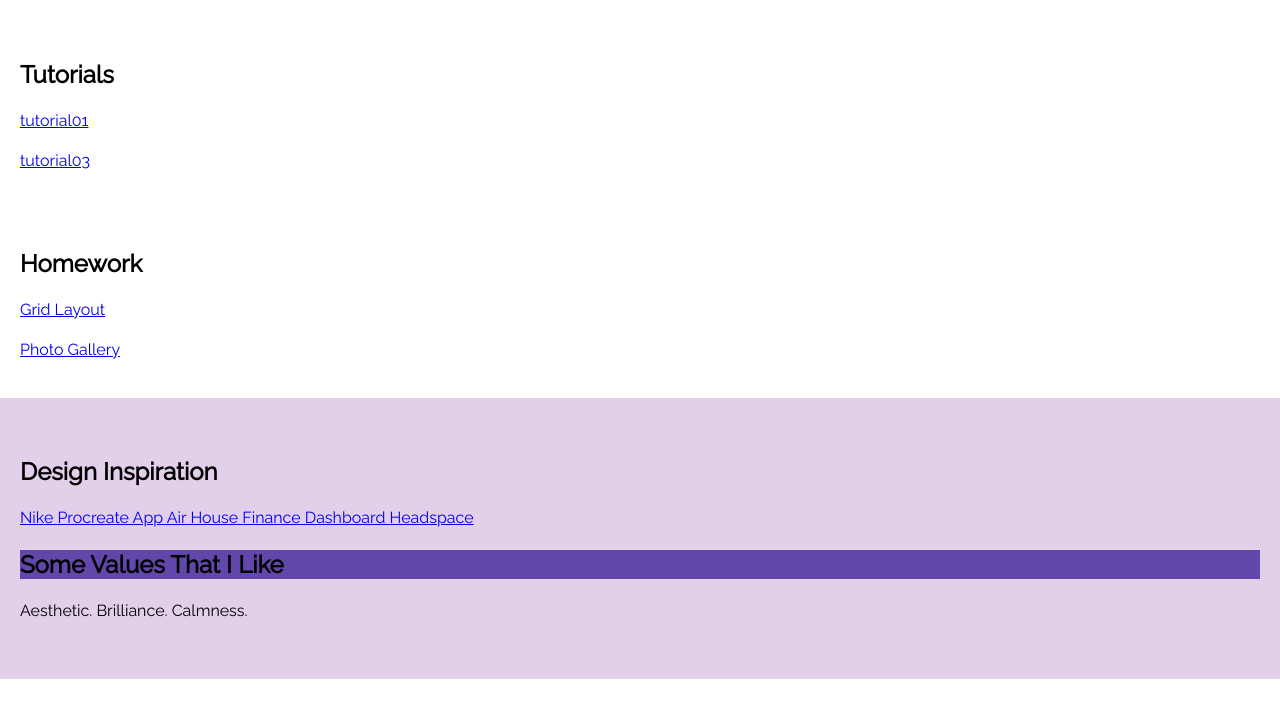
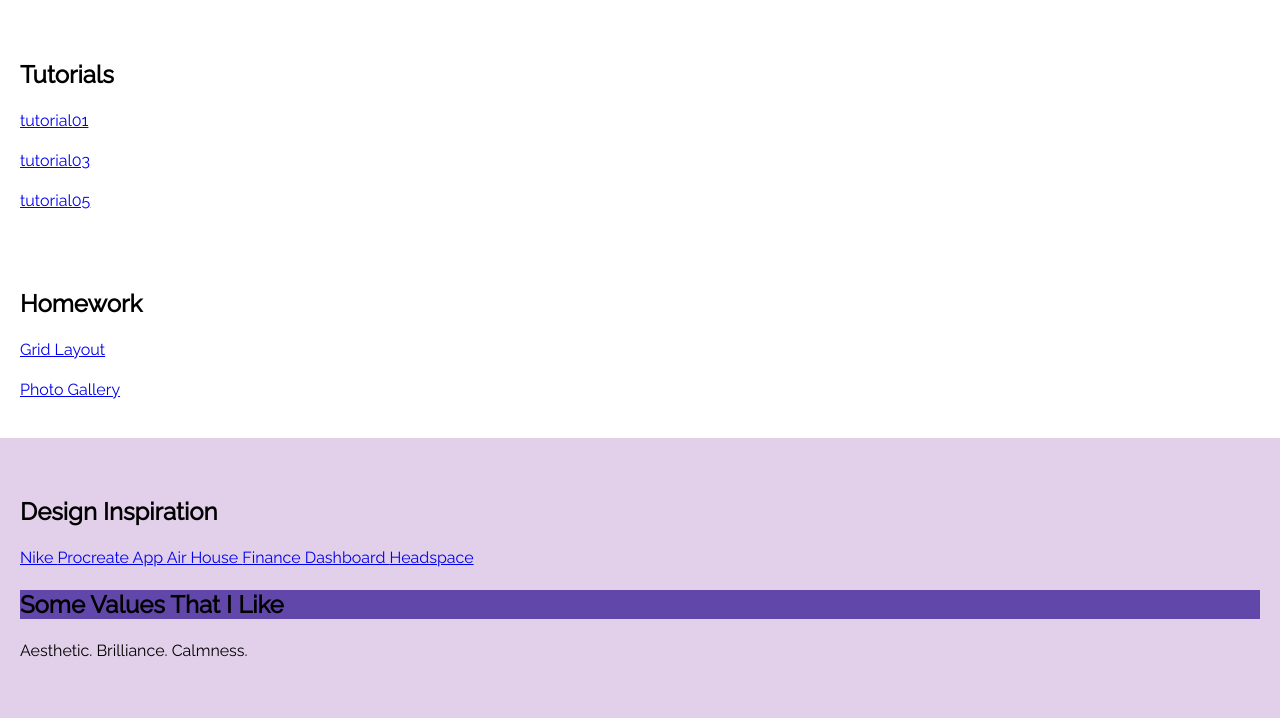
Before and after one commit to allyxpp/cs130-coursework, a plain HTML site: page index.html in a window 1280 px wide. Shown: the part 100-818 px from the top of the page. Drawn offline with Linux system fonts and the light colour scheme.

Commit message:
Adding my tutorial05 to the repo part 2

```diff
--- a/index.html
+++ b/index.html
@@ -21,6 +21,7 @@
                 -->
                 <p><a href="tutorial01/html">tutorial01</a></p>
                 <p><a href="tutorial03/html">tutorial03</a></p>
+                <p><a href="tutorial05/listing.html">tutorial05</a></p>
             </section>
             <section id="homework">
                 <h2>Homework</h2>
```
